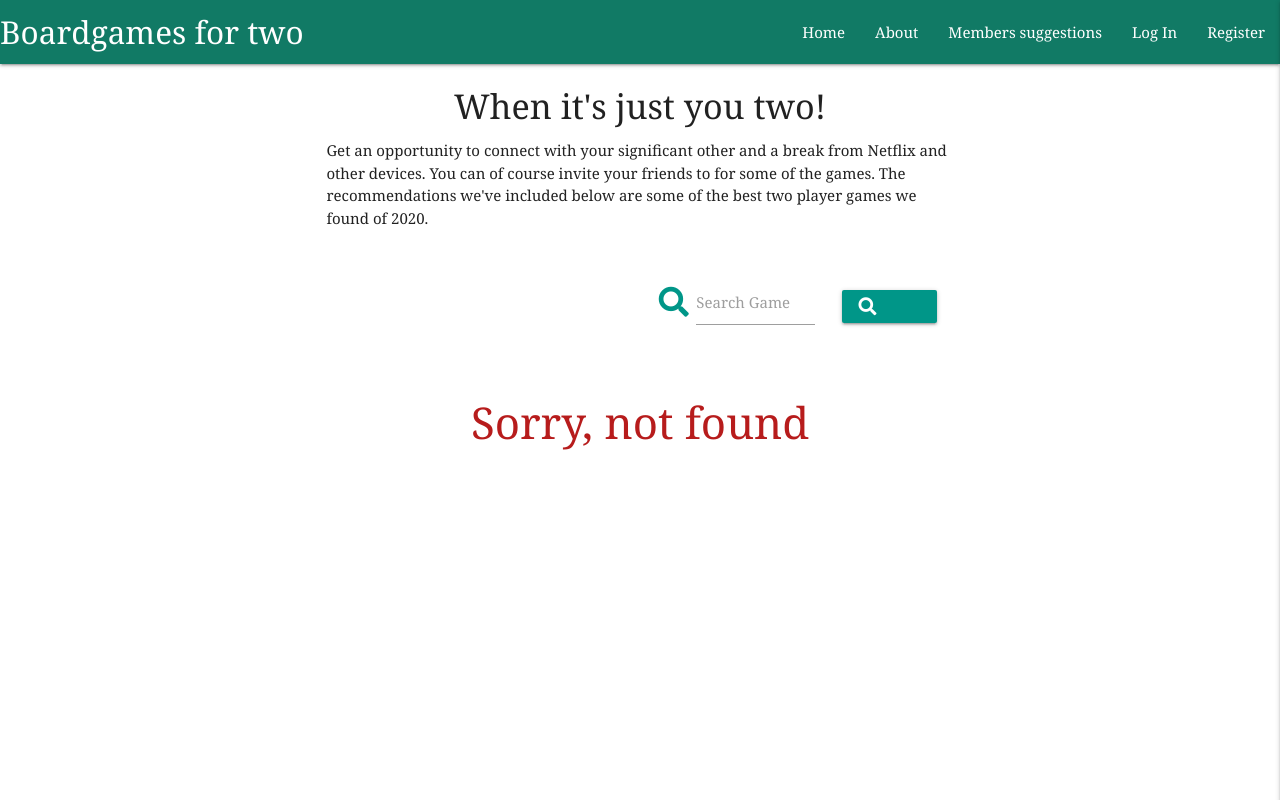
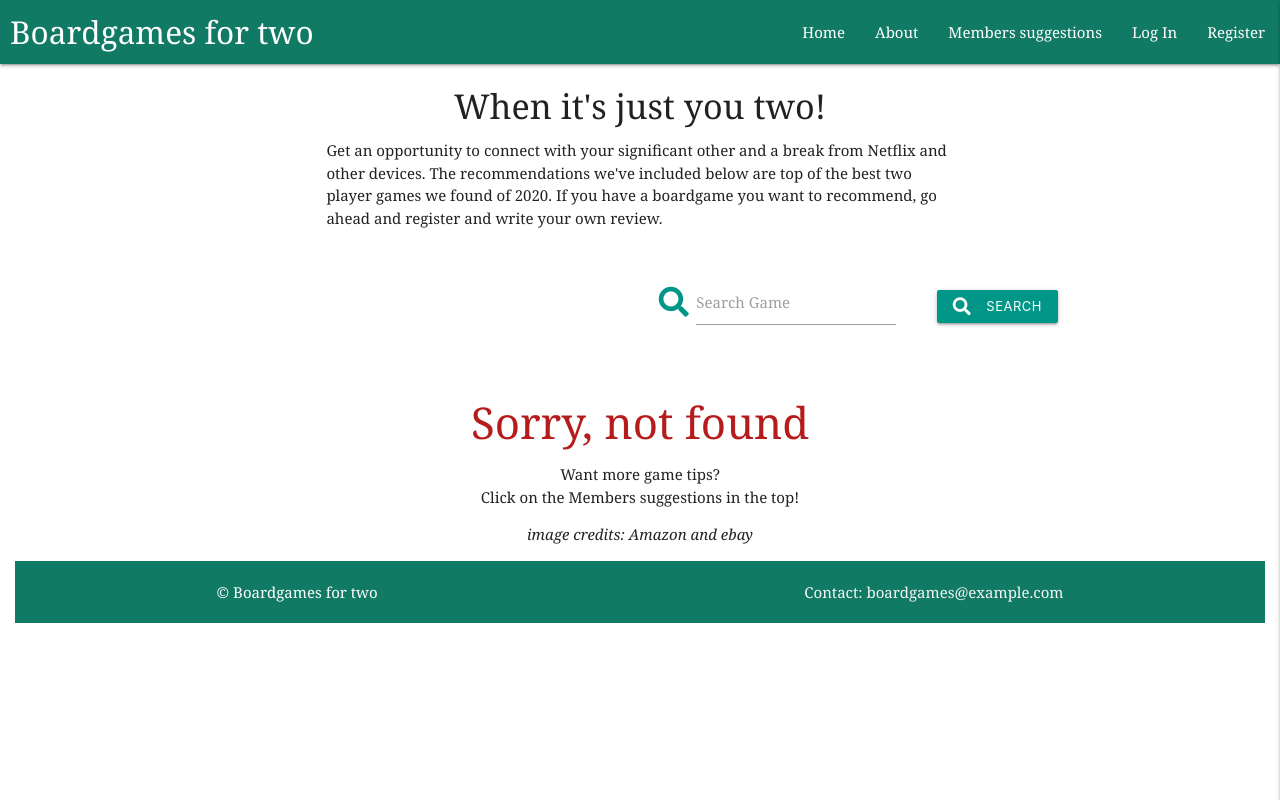
Before and after one commit to Code-Institute-Submissions/Tess2019-myReviewSite, a Flask app: page / in a window 1280 px wide. Run offline with Flask 2, Linux system fonts and the light colour scheme; data that the repository does not hold is empty; some libraries are stand-ins or nearby versions.

Commit message:
add footer

```diff
--- a/app.py
+++ b/app.py
@@ -112,6 +112,11 @@ def logout():
     return redirect(url_for("login"))
 
 
+@app.route("/about")
+def about():
+    return render_template("about.html")
+
+
 @app.route("/member_list")
 def member_list():
     game = list(mongo.db.add_game.find())
--- a/static/css/style.css
+++ b/static/css/style.css
@@ -1,5 +1,14 @@
 html{
     font-family: Georgia, 'Times New Roman', Times, serif;
+}
+
+
+nav .brand-logo {
+    position: absolute;
+    color: #fff;
+    display: inline-block;
+    font-size: 2.1rem;
+    padding-left: 10px;
 }
 
 flashes h4 {
@@ -10,9 +19,10 @@ flashes h4 {
     background-color: #117A65;
 }
 
-.search btn text-shadow{
+.search text-shadow{
     background-color: #38A18C;
 }
+
 
 .row card-panel {
     width: 200px;
@@ -23,7 +33,6 @@ flashes h4 {
 .card {
     background-color:#D6E0DE;
 }
-
 
 .card .card-image .card-title{
     background-color:none;
@@ -44,3 +53,10 @@ flashes h4 {
 .btn-small {
     margin:5px;
 }
+
+footer{
+  margin:15px;
+  padding:20px;
+  background-color: #117A65;
+  color:white;
+}
--- a/templates/base.html
+++ b/templates/base.html
@@ -21,8 +21,10 @@
                         <ul class="right hide-on-med-and-down">
                                 <!--link all to its specific extend file-->
                                 <li><a href="{{ url_for('get_boardgames') }}">Home</a></li>
-                                <li><a href="#">About</a></li>
+                                <li><a href="{{ url_for('about') }}">About</a></li>
+
                                 <li><a href="{{ url_for('member_list') }}">Members suggestions</a></li>
+
                                 <!-- templating logic, what to show to users-->
                                 {% if session.user %}
                                     <li><a href="{{ url_for('profile', username=session['user']) }}">Profile</a></li>
@@ -40,8 +42,10 @@
             <!--for the mobile collapsible menu, jquery in script.js  -->
             <ul class="sidenav" id="mobile-demo">
                 <li><a href="{{ url_for('get_boardgames') }}">Home</a></li>
-                <li><a href="#">About</a></li>
-                <li><a href="{{ url_for('member_list') }}">members suggestions</a></li>
+                <li><a href="{{ url_for('about') }}">About</a></li>
+
+                            <li><a href="{{ url_for('member_list') }}">members suggestions</a></li>
+
                     {% if session.user %}
                         <li><a href="{{ url_for('profile', username=session['user']) }}">Profile</a></li>
                         <li><a href="{{ url_for('add_game') }}">Add your Game</a></li>
@@ -72,6 +76,15 @@
     {% endblock %}
     </main>
 
+    <footer>
+    <div class="footer">
+            <div class="container">
+            © Boardgames for two
+            <a class="grey-text text-lighten-4 right" href="#!">Contact: boardgames@example.com</a>
+            </div>
+          </div>
+    </footer>
+
     <script src="https://code.jquery.com/jquery-3.5.1.min.js" integrity="sha256-9/aliU8dGd2tb6OSsuzixeV4y/faTqgFtohetphbbj0=" crossorigin="anonymous"></script>
     <!--jquery first-->
     <script src="https://cdnjs.cloudflare.com/ajax/libs/materialize/1.0.0/js/materialize.min.js"></script>
--- a/templates/boardgames.html
+++ b/templates/boardgames.html
@@ -3,13 +3,14 @@
 {% block content %}
 
     <h4 class="center-align">When it's just you two!</h4>
-    <div class="container">
-        <div class="row introduction">
-            <p>Get an opportunity to connect with your significant other and a break from Netflix and other devices. You can of course invite your friends to for some of the games.
-            The recommendations we've included below are some of the best two player games we found of 2020.
+    <div class="container intro">
+        <div class="row introtext ">
+            <p>Get an opportunity to connect with your significant other and a break from Netflix and other devices.
+            The recommendations we've included below are top of the best two player games we found of 2020.
+            If you have a boardgame you want to recommend, go ahead and register and write your own review.
             </p>
         </div>
-
+    </div>
 
     <div class="row ">
             <form action="{{ url_for('search')}}" method="post" class="col s6 offset-s6">
@@ -34,7 +35,7 @@
         {% for boardgame in boardgames %}
 
             <div class="row">
-                <div class="col s12 m7">
+                <div class="col s12 m12">
                     <div class="card center-align">
                         <div class="card-image">
                             <img src="{{ boardgame.image_source }}" alt="boardgame">
@@ -51,10 +52,10 @@
                     </div>
                 </div>
             </div>
-
         {% endfor %}
     {% else %}
             <h3 class="red-text text-darken-4 center-align">Sorry, not found</h3>
     {% endif %}
-
+    <p class="center-align">Want more game tips?<br>Click on the Members suggestions in the top!</p>
+    <p class="center-align"><em>image credits: Amazon and ebay</em></p>
 {% endblock %}
```
Also changed, not shown: templates/about.html (+5 -6 lines), templates/member_list.html (+5 -4 lines).
